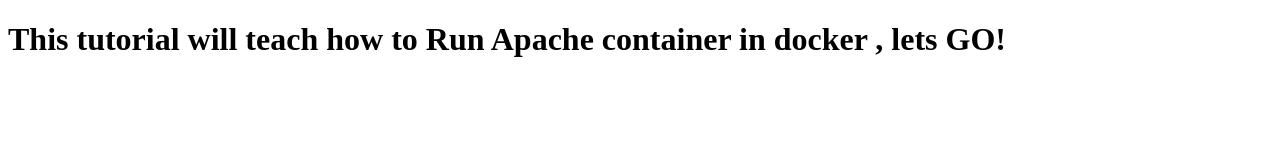
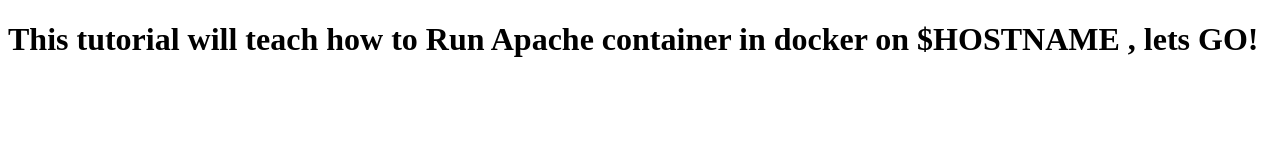
Before and after one commit to YuriiDiduk/Prime_web_server, a plain HTML site: page index.html in a window 1280 px wide. Drawn offline with Linux system fonts and the light colour scheme.

Commit message:
Update index.html

```diff
--- a/index.html
+++ b/index.html
@@ -2,9 +2,9 @@
 <html lang="en">
 <head>
     <meta charset="UTF-8">
-    <title>This tutorial will teach how to Run Apache container in docker .</title>
+    <title>This tutorial will teach how to Run Apache container in docker $HOSTNAME .</title>
 </head>
 <body>
-    <h1>This tutorial will teach how to Run Apache container in docker , lets GO!</h1>
+    <h1>This tutorial will teach how to Run Apache container in docker on $HOSTNAME , lets GO!</h1>
 </body>
 </html>
```
